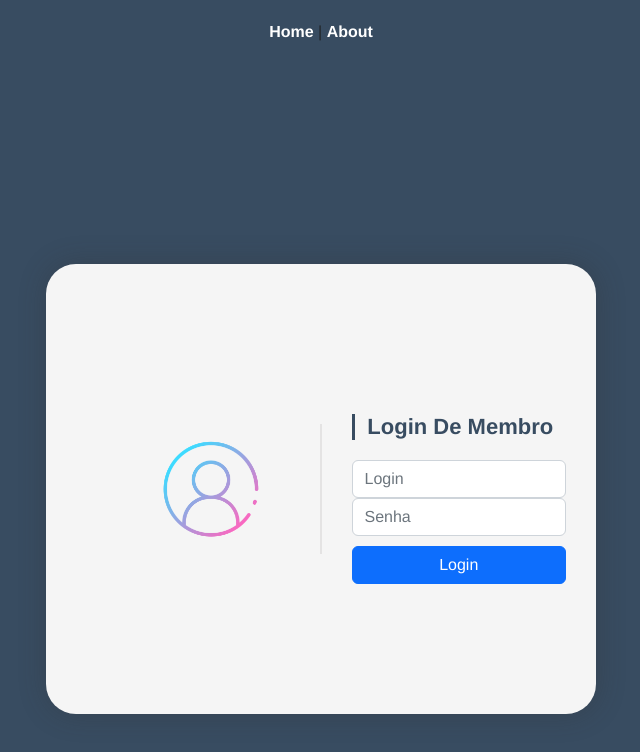
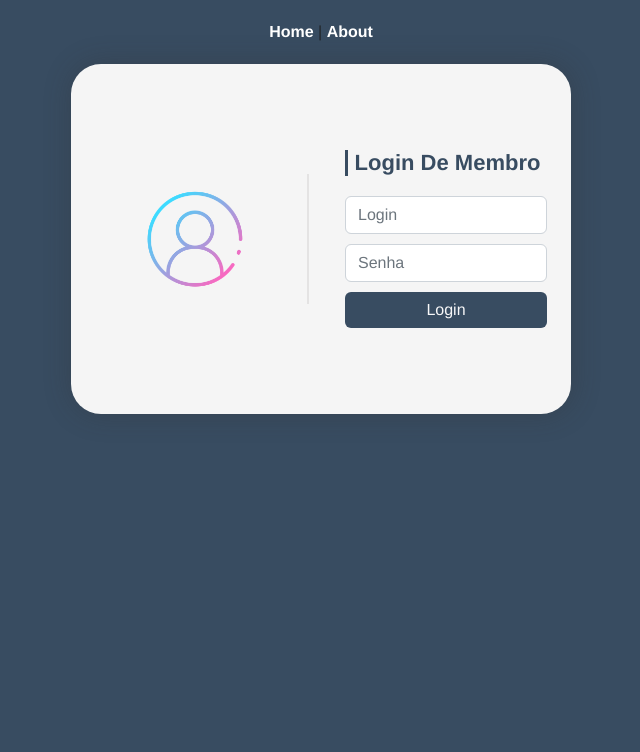
Before and after one commit to arthurgal/tela-login, a Vue app: page / in a window 1280 px wide. Shown: the top 752 px of the page, without its empty margins (319-959 px from the left). Built offline with nearby package versions, Linux system fonts and the light colour scheme.

Commit message:
Usando b-row, b-col, b-container nos componentes

```diff
--- a/src/components/FormularioTelaLogin.vue
+++ b/src/components/FormularioTelaLogin.vue
@@ -1,7 +1,7 @@
 <template>
-    <div class="formulario">
+    <b-container>
         <h3 class="titulo">Login De Membro</h3>
-        <b-form @submit="onSubmit" @reset="onReset">
+        <b-form @submit="onSubmit">
             <b-form-group
                 id="input-group-1"
                 label-for="input-1"
@@ -18,12 +18,12 @@
             </b-form-group>
 
             <b-form-group
-                id="input-group-1"
-                label-for="input-1"
+                id="input-group-2"
+                label-for="input-2"
                 >
 
             <b-form-input
-                id="input-1"
+                id="input-2"
                 v-model="form.senha"
                 type="password"
                 placeholder="Senha"
@@ -32,9 +32,9 @@
 
             </b-form-group>
 
-            <b-button class="botao-form" type="submit" variant="primary">Login</b-button>
+            <b-button id="botao-form" type="submit" variant="primary">Login</b-button>
         </b-form>
-    </div>
+    </b-container>
 </template>
 
 <script>
@@ -59,16 +59,22 @@
 
 <style>
 
-    .formulario{
-        text-align: center;
-        margin: 120px auto;
-        padding: 30px;
+
+    #botao-form{
+        margin-top: 10px;
+        width: 100%;
+        background-color: #384c61;
+        color: #f7f7f8;
+        border: none;
     }
 
-    .botao-form{
-        margin-top: 10px;
-        width: 100%;
-        color: #2962b8;
+    #botao-form:hover{
+        background-color: #2b3c4e;
+        color: #f7f7f8;
+    }
+
+    #botao-form:active{
+      background-color: #213141;
     }
 
     .titulo{
@@ -77,7 +83,10 @@
         margin-bottom: 20px;
         font-weight: bold;
         color: #384c61;
+    }
 
+    #input-group-1{
+      padding-bottom: 10px;
     }
 
 </style>
--- a/src/views/HomeView.vue
+++ b/src/views/HomeView.vue
@@ -1,14 +1,16 @@
 <template>
-  <div class="home">
-    <div class="imagem-tela">
-      <div class="imagem">
-        <ImagemTelaLoginVue></ImagemTelaLoginVue>
-      </div>
-    </div>
-    <div class="form-tela">
-      <FormularioTelaLogin></FormularioTelaLogin>
-    </div>
-  </div>
+  <b-container class="home">
+    <b-row cols="2" class="justify-content-md-center text-center tamanho-linha">
+      <b-col align-self="center">
+        <div class="imagem-tela">
+          <ImagemTelaLoginVue></ImagemTelaLoginVue>
+        </div>
+      </b-col>
+      <b-col align-self="center">
+        <FormularioTelaLogin></FormularioTelaLogin>
+      </b-col>
+    </b-row>
+  </b-container>
 </template>
 
 <script>
@@ -26,15 +28,17 @@ export default {
 
 <style scoped>
 .home {
+  width: 500px;
   border-radius: 30px;
-  display: flex;
-  margin: 200px auto;
-  width: 550px;
-  height: 450px;
   background-color: rgb(245, 245, 245);
   -webkit-box-shadow: 1px 0px 28px 0px rgba(50, 50, 50, 0.33);
   -moz-box-shadow: 1px 0px 28px 0px rgba(50, 50, 50, 0.33);
   box-shadow: 1px 0px 28px 0px rgba(50, 50, 50, 0.33);
+}
+
+.tamanho-linha{
+  height: 350px;
+
 }
 
 
@@ -44,8 +48,6 @@ export default {
 }
 
 .imagem-tela{
-  width: 100%;
-  margin: auto;
   border-right: solid 2px rgb(228, 227, 227);
 }
 
```
